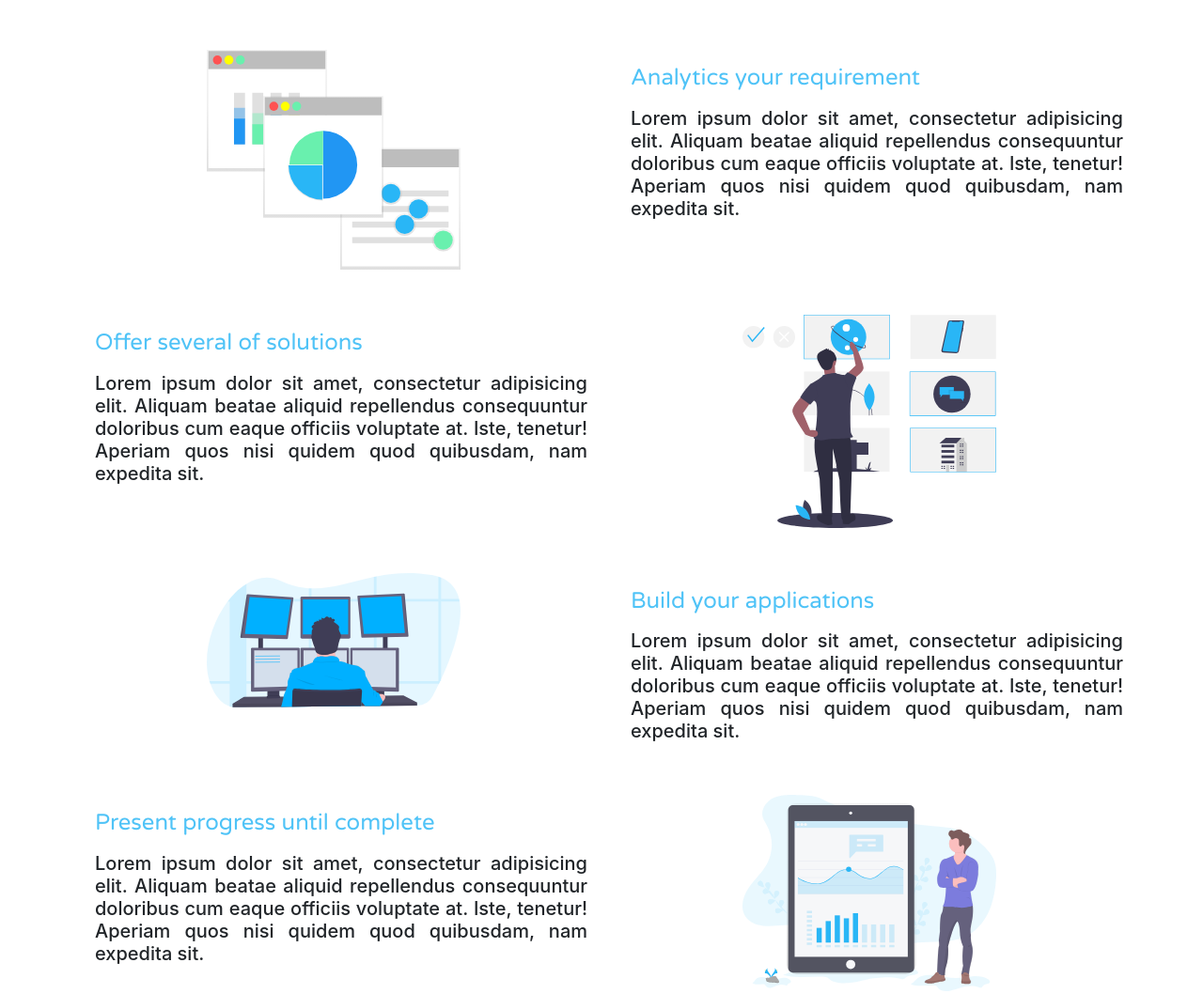
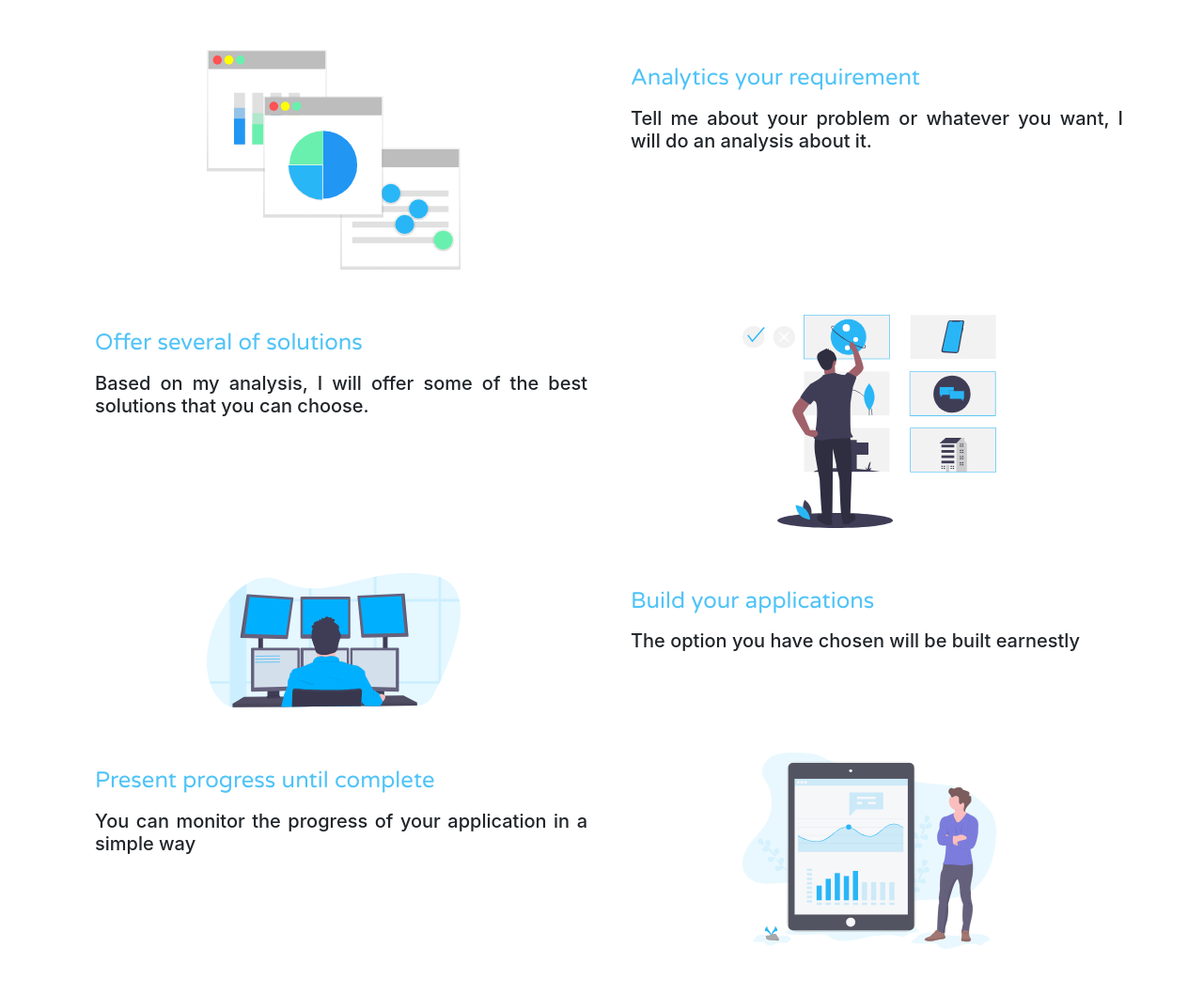
Before and after one commit to Bahroel0/bahroel0.github.io, a plain HTML site: page index.html in a window 1280 px wide. Shown: the part 1577-2635 px from the top of the page at 94% size. Drawn offline with nearby package versions, Linux system fonts and the light colour scheme; a web font is replaced by a local one.

Commit message:
update index.html

```diff
--- a/index.html
+++ b/index.html
@@ -72,7 +72,7 @@
               <strong class="h4 varela--text primary--text">Analytics your requirement</strong>
               <br>
               <p class="h5 text-justify mt-3">
-                Lorem ipsum dolor sit amet, consectetur adipisicing elit. Aliquam beatae aliquid repellendus consequuntur doloribus cum eaque officiis voluptate at. Iste, tenetur! Aperiam quos nisi quidem quod quibusdam, nam expedita sit.
+                Tell me about your problem or whatever you want, I will do an analysis about it.
               </p>
             </div>
           </div>
@@ -88,7 +88,7 @@
               <strong class="h4 varela--text primary--text">Offer several of solutions </strong>
               <br>
               <p class="h5 text-justify mt-3">
-                Lorem ipsum dolor sit amet, consectetur adipisicing elit. Aliquam beatae aliquid repellendus consequuntur doloribus cum eaque officiis voluptate at. Iste, tenetur! Aperiam quos nisi quidem quod quibusdam, nam expedita sit.
+                Based on my analysis, I will offer some of the best solutions that you can choose.
               </p>
             </div>
           </div>
@@ -107,7 +107,7 @@
               <strong class="h4 varela--text primary--text">Build your applications</strong>
               <br>
               <p class="h5 text-justify mt-3">
-                Lorem ipsum dolor sit amet, consectetur adipisicing elit. Aliquam beatae aliquid repellendus consequuntur doloribus cum eaque officiis voluptate at. Iste, tenetur! Aperiam quos nisi quidem quod quibusdam, nam expedita sit.
+                The option you have chosen will be built earnestly
               </p>
             </div>
           </div>
@@ -123,7 +123,7 @@
               <strong class="h4 varela--text primary--text">Present progress until complete</strong>
               <br>
               <p class="h5 text-justify mt-3">
-                Lorem ipsum dolor sit amet, consectetur adipisicing elit. Aliquam beatae aliquid repellendus consequuntur doloribus cum eaque officiis voluptate at. Iste, tenetur! Aperiam quos nisi quidem quod quibusdam, nam expedita sit.
+                You can monitor the progress of your application in a simple way
               </p>
             </div>
           </div>
```
